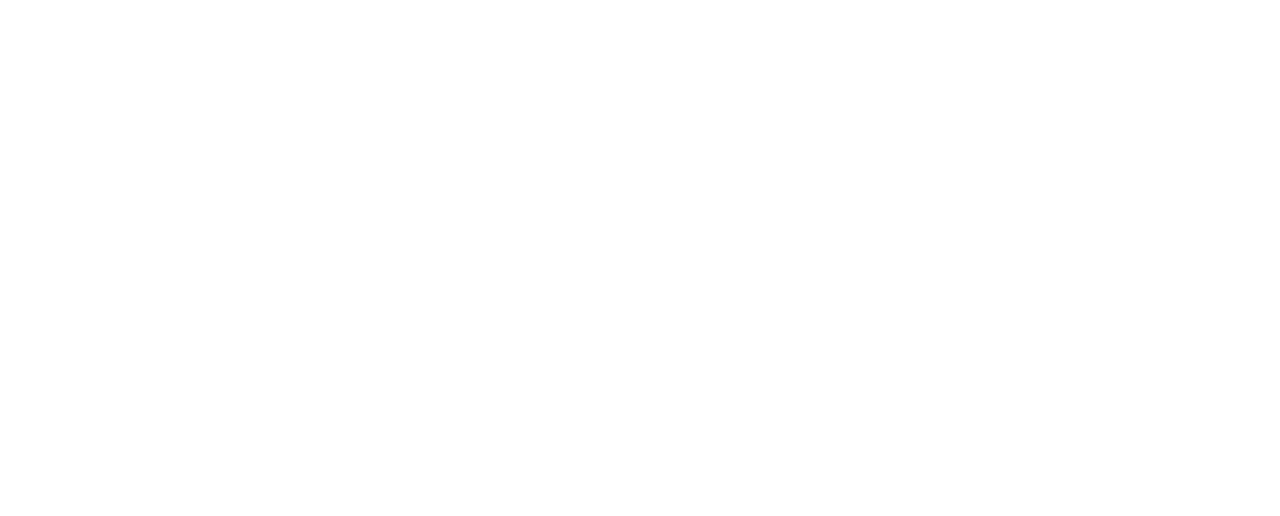
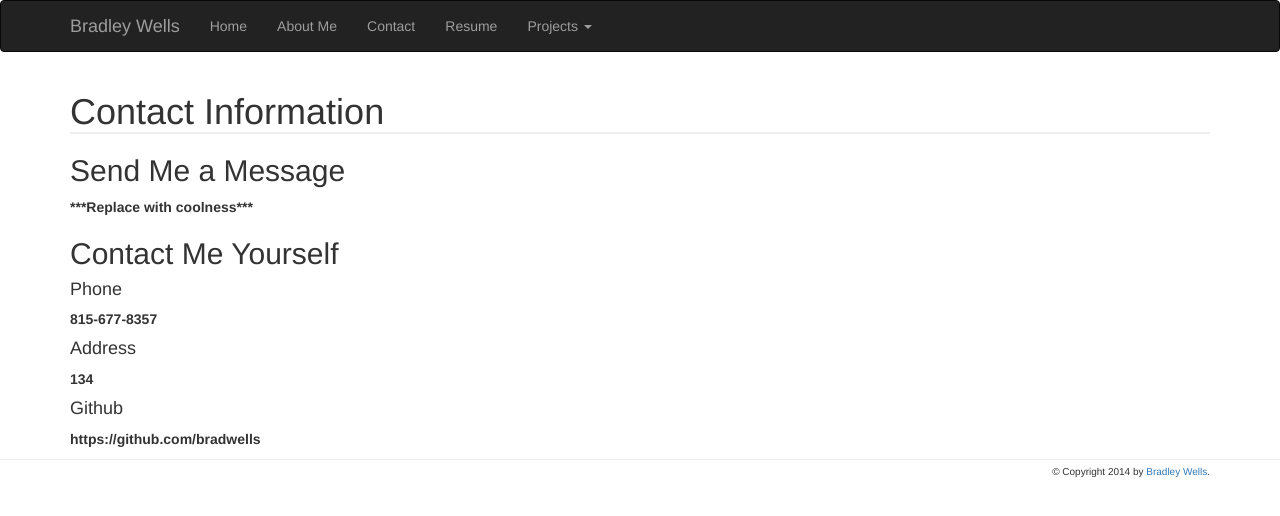
Before and after one commit to BradWells/App_Engine_app, a Flask app: page /contact in a window 1280 px wide. Before the commit the part shown is empty. Shown: the top 516 px of the page. Run offline with Flask 2, Linux system fonts and the light colour scheme; parts of the project's set-up code (start-up, migrations or seed data) failed here and were passed over; some libraries are stand-ins or nearby versions.

Commit message:
Web app working w/ robots.txt, no content yet
The resume in this commit is old, useful as a placeholder

```diff
--- a/flask_portfolio/src/main.py
+++ b/flask_portfolio/src/main.py
@@ -6,7 +6,11 @@ app.config['DEBUG'] = True
 # the App Engine WSGI application server.
 
 personal_url = 'http://www.bradleymwells.com'
-resume_rel_url = 'resume'
+resume_rel_url = 'old_resume.pdf'
+personal_phone = "815-677-8357"
+personal_address = "134"
+personal_github = "https://github.com/bradwells"
+
 
 class linkObj:
     """A container for relative links and their paired names"""
@@ -30,6 +34,7 @@ def home():
         home_url = url_for('home'),
         title = "Home",
         projects = projList,
+        resume_rel_url = resume_rel_url
         )
 
 @app.route('/about')
@@ -40,7 +45,8 @@ def about():
         personal_url = personal_url,
         home_url = url_for('home'),
         title = "About",
-        projects = projList
+        projects = projList,
+        resume_rel_url = resume_rel_url
         )
 
 @app.route('/contact')
@@ -51,7 +57,11 @@ def contact():
         personal_url = personal_url,
         home_url = url_for('home'),
         title = "Contact",
-        projects = projList
+        projects = projList,
+        resume_rel_url = resume_rel_url,
+        personal_phone = personal_phone,
+        personal_address = personal_address,
+        personal_github = personal_github
         )
 
 @app.route('/projects')
@@ -63,12 +73,9 @@ def projects():
         home_url = url_for('home'),
         title = "Projects",
         projects = projList,
-        test = url_for('projects')
+        test = url_for('projects'),
+        resume_rel_url = resume_rel_url
         )
-
-@app.rout('/resume.pdf')
-def resume():
-    return
 
 @app.errorhandler(404)
 def page_not_found(e):
--- /dev/null
+++ b/flask_portfolio/src/static/robots.txt
@@ -0,0 +1,2 @@
+User-agent: *
+Disallow:
--- a/flask_portfolio/src/templates/contact.html
+++ b/flask_portfolio/src/templates/contact.html
@@ -0,0 +1,13 @@
+{% extends "layout.html" %}
+{% block content %}
+    <h1>Contact Information</h1>
+    <h2>Send Me a Message</h2>
+    <b>***Replace with coolness***</b>
+    <h2>Contact Me Yourself</h2>
+    <h4>Phone</h4>
+    <b>{{personal_phone}}</b>
+    <h4>Address</h4>
+    <b>{{personal_address}}</b>
+    <h4>Github</h4>
+    <b>{{personal_github}}</b>
+{% endblock %}
--- a/flask_portfolio/src/templates/layout.html
+++ b/flask_portfolio/src/templates/layout.html
@@ -28,7 +28,7 @@
             <li><a href="/">Home</a></li>
             <li><a href="about">About Me</a></li>
             <li><a href="contact">Contact</a></li>
-            <li><a href="resume.pdf">Resume</a></li>
+            <li><a href="{{resume_rel_url}}">Resume</a></li>
             <li class="dropdown">
               <a href="#" class="dropdown-toggle" data-toggle="dropdown">Projects <span class="caret"></span></a>
               <ul class="dropdown-menu" role="menu">
```
Also changed, not shown: flask_portfolio/src/app.yaml (+21 -1 lines), 1 other file.
